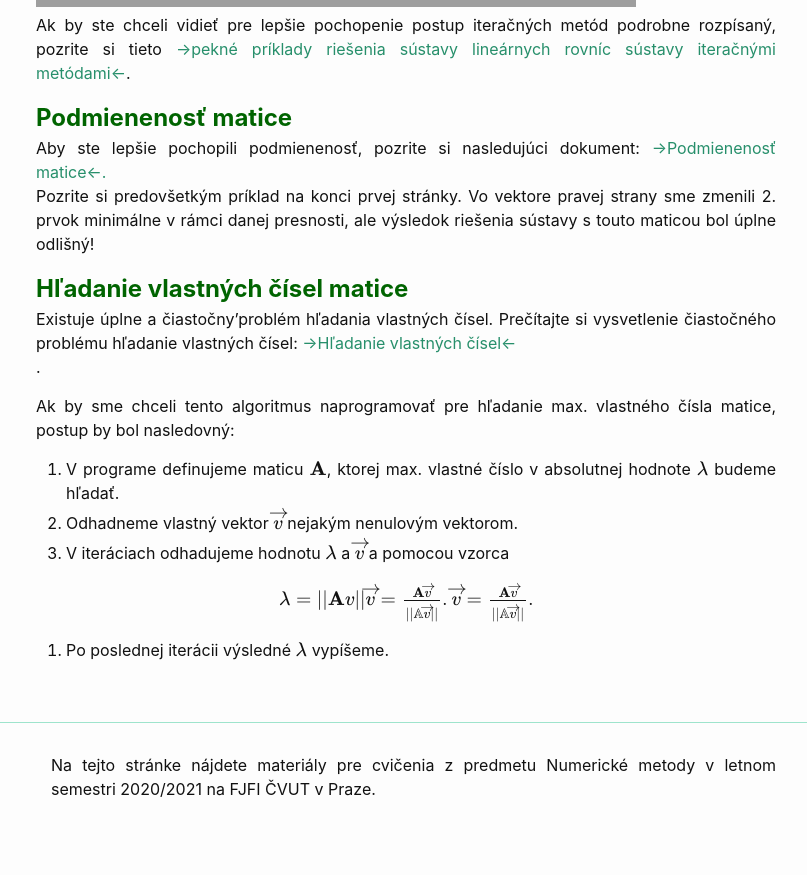
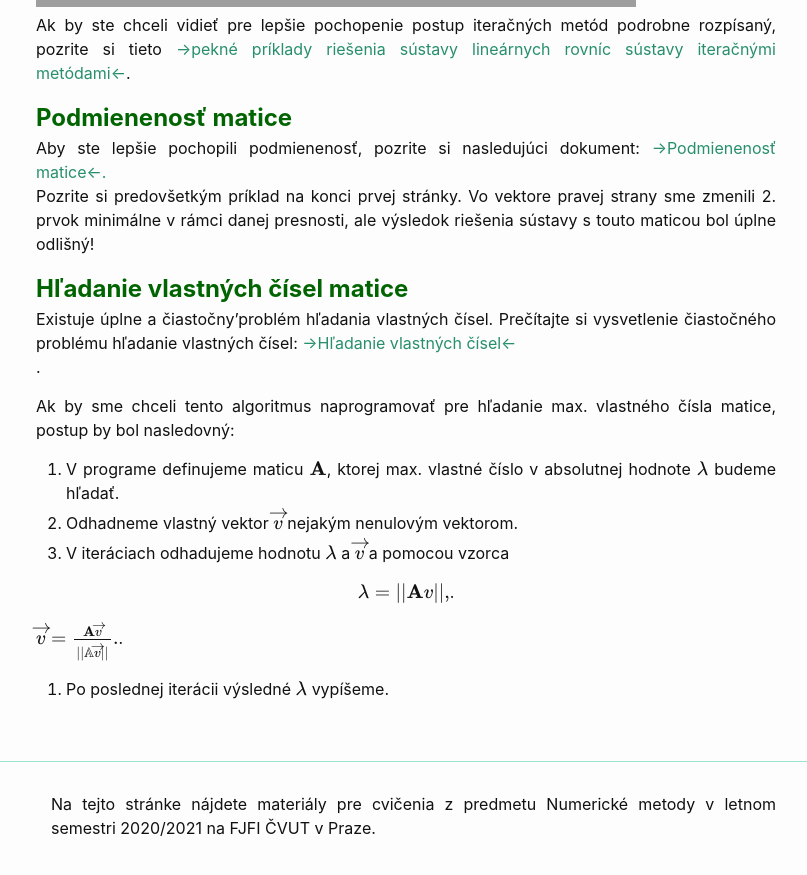
Before and after one commit to maslarova/maslarova.github.io, a Jekyll site: the page built from _posts/2021-03-11-cvicenie4.md, in a window 1280 px wide and 900 px high, scrolled down 1085 px. Shown: the top 875 px of the window, without its empty margins (234-1041 px from the left). Built offline with Jekyll 4.4.1, drawn with Linux system fonts in a browser that asks for light colours; grey boxes are pictures that could not be loaded.

Commit message:
2021-03-11-cvicenie4.md

```diff
--- a/_posts/2021-03-11-cvicenie4.md
+++ b/_posts/2021-03-11-cvicenie4.md
@@ -51,11 +51,12 @@ Ak by sme chceli tento algoritmus naprogramovať pre hľadanie max. vlastného
 
 {: .centering}
 $$
-\lambda = ||\mathbf{A}v||
-\overrightarrow{v} =\frac{ \mathbf{A} \overrightarrow{v} }{||\mathbb{A}\overrightarrow{v}||}
+\lambda = ||\mathbf{A}v||,
 $$.
+
+
 $$
-\overrightarrow{v} =\frac{ \mathbf{A} \overrightarrow{v} }{||\mathbb{A}\overrightarrow{v}||}
+\overrightarrow{v} =\frac{ \mathbf{A} \overrightarrow{v} }{||\mathbb{A}\overrightarrow{v}||}.
 $$.
 
 
```
